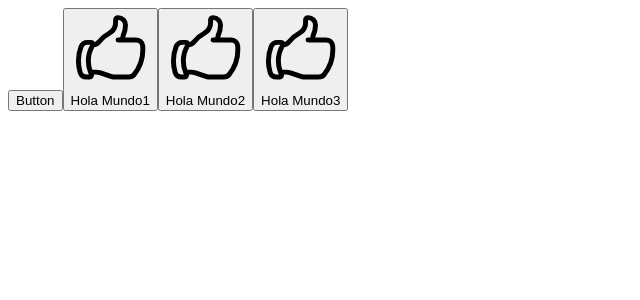
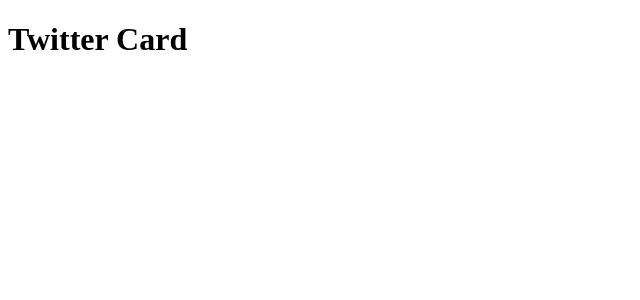
Before and after one commit to Jesus-Almansa/React_Tutorial, a React (Vite) app in the folder projects/00-hola-mundo/: page / in a window 1280 px wide. Shown: the top 300 px of the page, without its empty margins (0-640 px from the left). Built offline with nearby package versions, Linux system fonts and the light colour scheme.

Commit message:
Primer componente en desarrollo

```diff
--- /dev/null
+++ b/projects/00-hola-mundo/src/App.jsx
@@ -0,0 +1,7 @@
+export function App () {
+  return (
+    <div>
+      <h1>Twitter Card</h1>
+    </div>
+  )
+}
--- a/projects/00-hola-mundo/src/main.jsx
+++ b/projects/00-hola-mundo/src/main.jsx
@@ -1,27 +1,15 @@
 import { StrictMode } from 'react'
 import { createRoot } from 'react-dom/client'
 import React from 'react'
+import { App } from './App.jsx'
+// import './styles.css'
 
 
 const root = createRoot(document.getElementById('root'))
 
-const SpecialButton = ({text}) => {
-  return (
-    <button>
-      <svg xmlns="http://www.w3.org/2000/svg" fill="none" viewBox="0 0 24 24" stroke-width="1.5" stroke="currentColor" class="size-6">
-          <path stroke-linecap="round" stroke-linejoin="round" d="M6.633 10.25c.806 0 1.533-.446 2.031-1.08a9.041 9.041 0 0 1 2.861-2.4c.723-.384 1.35-.956 1.653-1.715a4.498 4.498 0 0 0 .322-1.672V2.75a.75.75 0 0 1 .75-.75 2.25 2.25 0 0 1 2.25 2.25c0 1.152-.26 2.243-.723 3.218-.266.558.107 1.282.725 1.282m0 0h3.126c1.026 0 1.945.694 2.054 1.715.045.422.068.85.068 1.285a11.95 11.95 0 0 1-2.649 7.521c-.388.482-.987.729-1.605.729H13.48c-.483 0-.964-.078-1.423-.23l-3.114-1.04a4.501 4.501 0 0 0-1.423-.23H5.904m10.598-9.75H14.25M5.904 18.5c.083.205.173.405.27.602.197.4-.078.898-.523.898h-.908c-.889 0-1.713-.518-1.972-1.368a12 12 0 0 1-.521-3.507c0-1.553.295-3.036.831-4.398C3.387 9.953 4.167 9.5 5 9.5h1.053c.472 0 .745.556.5.96a8.958 8.958 0 0 0-1.302 4.665c0 1.194.232 2.333.654 3.375Z" />
-      </svg>
-      {text}
-  </button>
-  )
-}
-
 root.render(
-  <React.Fragment>
-  {/* <button> Button onClick={() => alert(`Button clicked: ${text}`)} </button> Está mal este*/}
-  <button onClick={() => alert('Button clicked: Hola Mundo')}> Button </button>
-  <SpecialButton text="Hola Mundo1"/>
-  <SpecialButton text="Hola Mundo2" />
-  <SpecialButton text="Hola Mundo3" />
-  </React.Fragment>
+  <App />
+  // <div>
+  //   <h1>Twitter Card</h1>
+  // </div>
 )
```
Also changed, not shown: package.json (deleted, +0 -12 lines).
